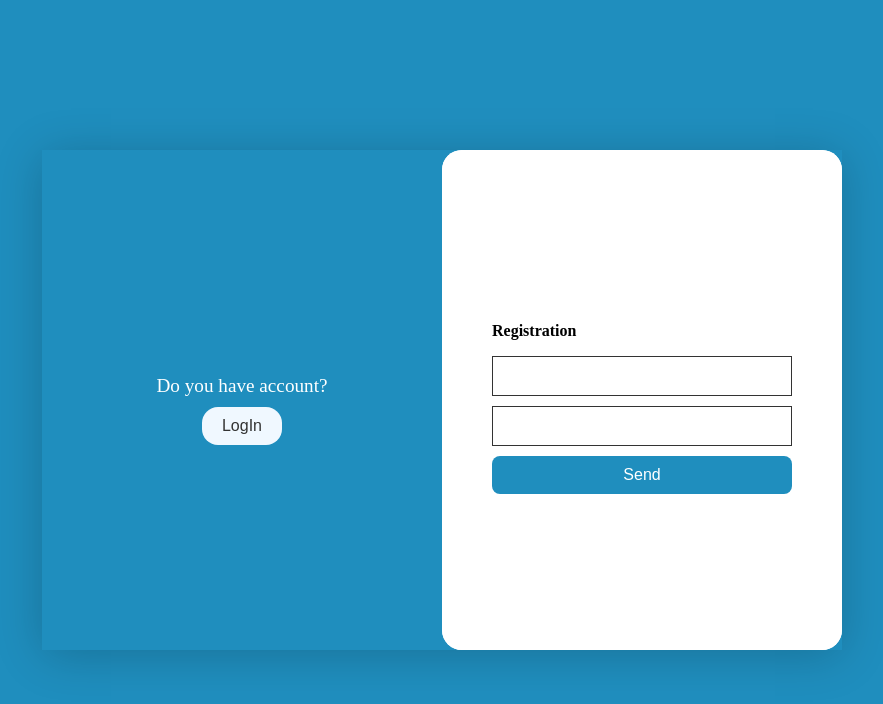
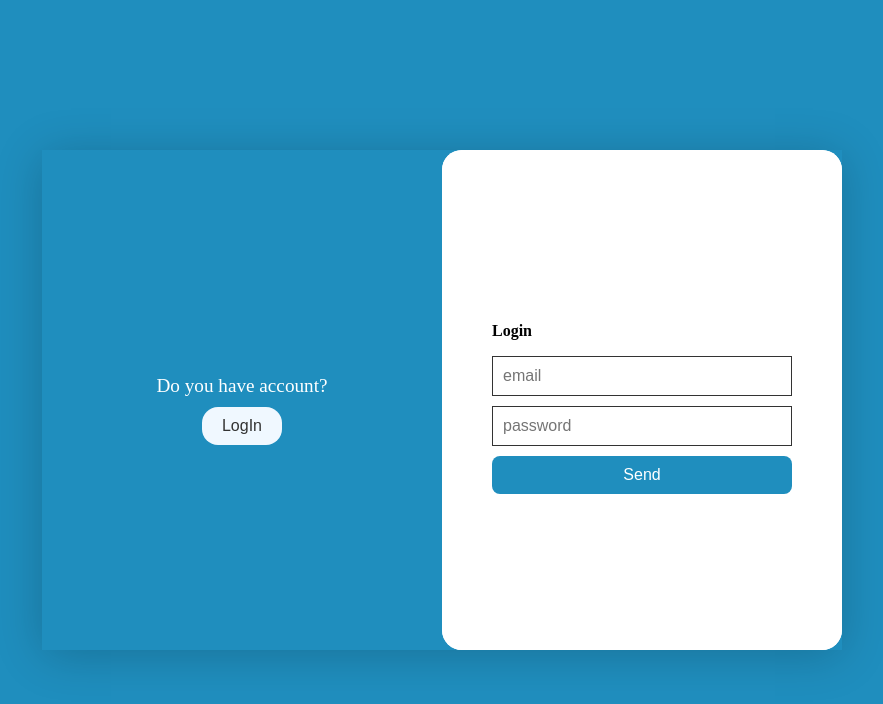
Before and after one commit to Mrfroxi/taskManager-frontend, a React (Create React App) app: page / in a window 1280 px wide. Shown: the top 704 px of the page, without its empty margins (198-1081 px from the left). Built offline with nearby package versions, Linux system fonts and the light colour scheme.

Commit message:
feat : added setup Formik and yup in the authForm

```diff
--- a/package.json
+++ b/package.json
@@ -11,12 +11,14 @@
     "@types/react": "^18.0.25",
     "@types/react-dom": "^18.0.8",
     "eslint-plugin-react-hooks": "^5.0.0-next-c54e3541b-20221111",
+    "formik": "^2.2.9",
     "react": "^18.2.0",
     "react-dom": "^18.2.0",
     "react-scripts": "5.0.1",
     "styled-components": "^5.3.6",
     "typescript": "^4.8.4",
-    "web-vitals": "^2.1.4"
+    "web-vitals": "^2.1.4",
+    "yup": "^0.32.11"
   },
   "scripts": {
     "start": "react-scripts start",
--- a/src/features/singInForm/interface/singInFormInterface.ts
+++ b/src/features/singInForm/interface/singInFormInterface.ts
@@ -1,7 +1,3 @@
-import { EmailEntity, PasswordEntity } from "../../../shared/interfaces/authInterface";
-
 export interface SingInProps {
 	active:boolean,
-	email?:EmailEntity
-	password?:PasswordEntity
 }
--- a/src/features/singInForm/singInFrom.tsx
+++ b/src/features/singInForm/singInFrom.tsx
@@ -1,18 +1,14 @@
 import React from 'react';
 import styled from 'styled-components';
-import TitleList from '../../entities/authUi/titleList/titleList';
 import { StyledButton } from '../../shared/ui/button/roundedButton/roundedButton';
 import AuthInput from '../../shared/ui/input/authInput/authInput';
-import { useInput } from '../../shared/utils/useInput';
-import { SingInProps } from './interface/singInFormInterface';
 
 
 const StyledForm = styled.form<TSingUpFormProps>`
         width: 100%;
         padding: 50px;
         font-size: 16px;
-		position: absolute;
-		z-index:3;
+		position: relative;
 		left:${props => props.active ? '0px' : '-100%'};
 		transition:  0.45s;
 		display: flex;
@@ -26,25 +22,27 @@ const StyledTitle = styled.p`
 `;
 
 type TSingUpFormProps = {
-	className?: string;
-	active: boolean;
+	active?: boolean;
 }
 
-const SingInForm  = ({active }:SingInProps)=>{
-	const email = useInput('', {isEmpty:true ,minLength:5,isEmail: true ,} );
-	const password = useInput('', {isEmpty:true ,minLength:5});
+const SingInForm  = (props :any)=>{
 
+	 const { active ,onChange ,onBlur ,onClick ,values ,isValid ,dirty,errors,touched}  = props;
 	return<StyledForm active={active}>
 
 		<StyledTitle>Login</StyledTitle>
 
-		<TitleList email={email} password={password}/>
+		<AuthInput name='email' onChange={onChange} onBlur={onBlur} value={values.email}  placeholder={'email'}/>
 
-		<AuthInput name='email' type='text' value= {email.value} onChange={email.onChange} onBlur={email.onBlur} placeholder={'email'}/>
+		<AuthInput name='password' onChange={onChange} onBlur={onBlur} value={values.password} placeholder={'password'} />
 
-		<AuthInput name='password' type='text' value= {password.value} onChange={password.onChange} onBlur={password.onBlur} placeholder={'password'}/>
+		<AuthInput name='confirmPassword' onChange={onChange} onBlur={onBlur} value={values.confirmPassword} placeholder={'confirmPassword'}/>
 
-		<StyledButton active={active}>Send</StyledButton>
+		{errors.email && touched.email && <p>{errors.email}</p>}
+
+		{errors.confirmPassword && touched.confirmPassword && <p>{errors.confirmPassword}</p>}
+
+		<StyledButton active={active} type={'submit'} disabled={!isValid && !dirty}>Send</StyledButton>
 	</StyledForm>;
 };
 
--- a/src/features/singUpForm/singUpForm.tsx
+++ b/src/features/singUpForm/singUpForm.tsx
@@ -1,22 +1,13 @@
 import React from 'react';
 import styled from 'styled-components';
-import TitleList from '../../entities/authUi/titleList/titleList';
 import { StyledButton } from '../../shared/ui/button/roundedButton/roundedButton';
 import AuthInput from '../../shared/ui/input/authInput/authInput';
-import { useInput } from '../../shared/utils/useInput';
-import { SingUpProps } from './interface/singUpFormInterface';
-
-type TSingUpFormProps = {
-	className?: string;
-	active: boolean;
-}
 
 const StyledForm = styled.form<TSingUpFormProps>`
     width: 100%;
     padding: 50px;
     font-size: 16px;
 	position: absolute;
-	z-index:3;
 	left:${props => props.active ? '100%' : '0'};
 	transition:  0.45s;
 	display: flex;
@@ -29,22 +20,25 @@ const StyledTitle = styled.p`
 	font-weight:bold
 `;
 
-const SingUpForm  = ({active}:SingUpProps)=>{
-	const email = useInput('', {isEmpty:true,minLength:3, isEmail: true } );
-	const password = useInput('', {isEmpty:true ,minLength:5});
-	console.log(password)
-	console.log(email)
+type TSingUpFormProps = {
+	className?: string;
+	active: boolean;
+}
+
+const SingUpForm  = (props :any)=>{
+
+	const { active ,onChange ,onBlur ,onClick ,values ,isValid ,dirty,errors,touched}  = props;
 	return<StyledForm active={active}>
 
-		<StyledTitle>Registration</StyledTitle>
+		<StyledTitle>Login</StyledTitle>
 
-		<TitleList email={email} password={password}/>
+		<AuthInput name='email' onChange={onChange} onBlur={onBlur} value={values.email}  placeholder={'email'}/>
 
-		<AuthInput name='email' type='text' value= {email.value} onChange={email.onChange} onBlur={email.onBlur} placeholder={'email'}/>
+		<AuthInput name='password' onChange={onChange} onBlur={onBlur} value={values.password}  placeholder={'password'}/>
 
-		<AuthInput name='password' type='text' value= {password.value} onChange={password.onChange} onBlur={password.onBlur} placeholder={'password'}/>
+		{errors.email && touched.email && <p>{errors.email}</p>}
 
-		<StyledButton active={active}>Send</StyledButton>
+		<StyledButton active={active} type={'submit'} disabled={!isValid && !dirty}>Send</StyledButton>
 	</StyledForm>;
 };
 
--- a/src/shared/ui/button/roundedButton/roundedButton.ts
+++ b/src/shared/ui/button/roundedButton/roundedButton.ts
@@ -2,6 +2,7 @@ import styled  from 'styled-components';
 
 type SendButton = {
 	active:boolean,
+	isValid?:boolean
 }
 
 export const StyledButton =styled.button<SendButton>`
--- a/src/shared/ui/input/authInput/authInput.tsx
+++ b/src/shared/ui/input/authInput/authInput.tsx
@@ -1,13 +1,4 @@
 import styled from 'styled-components';
-
-type TStyledInputProps = {
-	name:string,
-	type:string,
-	value: string,
-	onChange: (e: React.ChangeEvent<HTMLInputElement>) => void,
-	onBlur: () => void,
-	placeholder: string,
-}
 
 const StyledInput = styled.input`
 width: 100%;
@@ -17,11 +8,11 @@ font-size:inherit;
 margin-bottom: 10px;
 `;
 
+const AuthInput = (props:any) =>{
 
-const AuthInput = (props:TStyledInputProps) =>{
-	 const { value , onBlur , onChange} = props;
+	 const { value , onBlur , onChange ,name,placeholder} = props;
 
-	 return <StyledInput onBlur={onBlur} onChange={onChange} value={value}/>;
+	 return <StyledInput name={name} type='text' onBlur={onBlur} onChange={onChange} value={value} placeholder={placeholder}/>;
 };
 
 export default AuthInput;
--- a/src/wrapper/authFormSectionWrapper/authSectionWrapper.jsx
+++ b/src/wrapper/authFormSectionWrapper/authSectionWrapper.jsx
@@ -7,7 +7,7 @@ const StyledSection = styled.section`
 `;
 
 const StyledSectionTitle = styled.p`
-     font-size: 1.2rem;
+    font-size: 1.2rem;
     font-weight: 500;
     color: white;
     margin-bottom: 10px;
--- a/src/wrapper/authFormWrapper/authFormWrapper.jsx
+++ /dev/null
@@ -1,33 +0,0 @@
-import React from 'react';
-import styled, { css }  from 'styled-components';
-import SingInForm from '../../features/singInForm/singInFrom';
-import SingUpForm from '../../features/singUpForm/singUpForm';
-
-
-const StyledForm = styled.div`${(props)=>{
-	return css`
-    background-color:white;
-    height: 100%;
-    width: 50%;
-    position:  absolute;
-    top: 0;
-    left: ${props => props.active ? '0px' :'50%'};
-    transition: 0.5s ease-in-out;
-    display: flex;
-    align-items: center;
-    overflow: hidden;
-    border-radius: 20px;
-    `;
-}}`;
-
-const AuthFormBox = ({active  ,type }) =>{
-
-	return <StyledForm active={active}>
-		{type === 'log' ?  <SingInForm  active={active} /> : <SingUpForm active={active} />}
-
-	</StyledForm>;
-
-
-};
-
-export default AuthFormBox;
--- /dev/null
+++ b/src/wrapper/authFormWrapper/authFormWrapper.tsx
@@ -0,0 +1,95 @@
+import React from 'react';
+import styled from 'styled-components';
+import { Formik } from 'formik';
+import * as yup from 'yup';
+import SingInForm from '../../features/singInForm/singInFrom';
+import SingUpForm from '../../features/singUpForm/singUpForm';
+
+const StyledFormBox = styled.div<TSingUpFormProps>`
+    background-color:white;
+    height: 100%;
+    width: 50%;
+    position:  absolute;
+    top: 0;
+    left: ${props => props.active ? '0px' :'50%'};
+    transition: 0.5s ease-in-out;
+    display: flex;
+    align-items: center;
+    overflow: hidden;
+    border-radius: 20px;
+
+`;
+
+type TSingUpFormProps = {
+	className?: string;
+	active: boolean;
+}
+
+const AuthFormBox = ({active  ,type }:any) =>{
+
+	const validationsSchema = yup.object().shape({
+		email:yup.string().email('Enter right email').typeError('email must be a string').required('necessarily'),
+		password : yup.string().typeError('email must be a string').required('necessarily'),
+		confirmPassword: yup.string().oneOf([ yup.ref('password') ] , 'Passwords do not match ')
+	});
+
+	return  <StyledFormBox active={active}>
+
+		<Formik
+			initialValues={{
+				email: '',
+				password: ''
+				,confirmPassword:''
+			}}
+			onSubmit={(values) => {
+				console.log(values);
+			}}
+			validateOnBlur
+			validationSchema={validationsSchema}
+		>
+
+			{({
+				values,
+				errors,
+				touched,
+				handleChange,
+				handleBlur,
+				handleSubmit,
+				isValid,
+				isSubmitting,
+				dirty
+				/* and other goodies */
+			}) => (
+				<>
+					<SingInForm
+						active={active}
+						onChange={handleChange}
+						onBlur={handleBlur}
+						values={values}
+						dirty={dirty}
+						isValid={isValid}
+						errors={errors}
+						touched={touched}
+					/>
+
+					<SingUpForm
+						active={active}
+						onChange={handleChange}
+						onBlur={handleBlur}
+						values={values}
+						dirty={dirty}
+						isValid={isValid}
+						errors={errors}
+						touched={touched}
+					/>
+
+				</>
+
+
+			)}
+		</Formik>
+
+	</StyledFormBox>;
+};
+
+export default AuthFormBox;
```
Also changed, not shown: .eslintrc.json, 1 other file (tests, documents, lock files or other folders).
